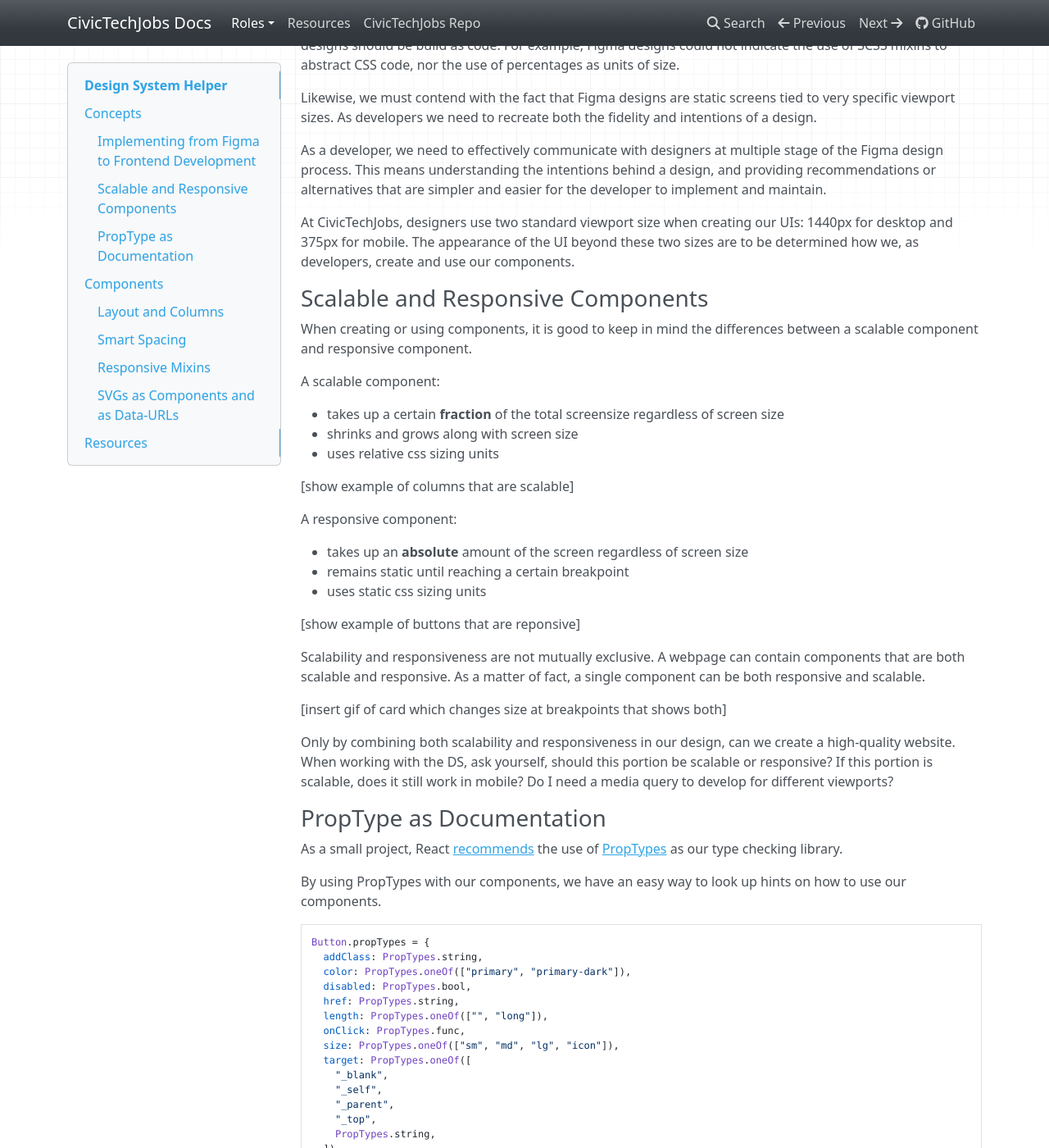
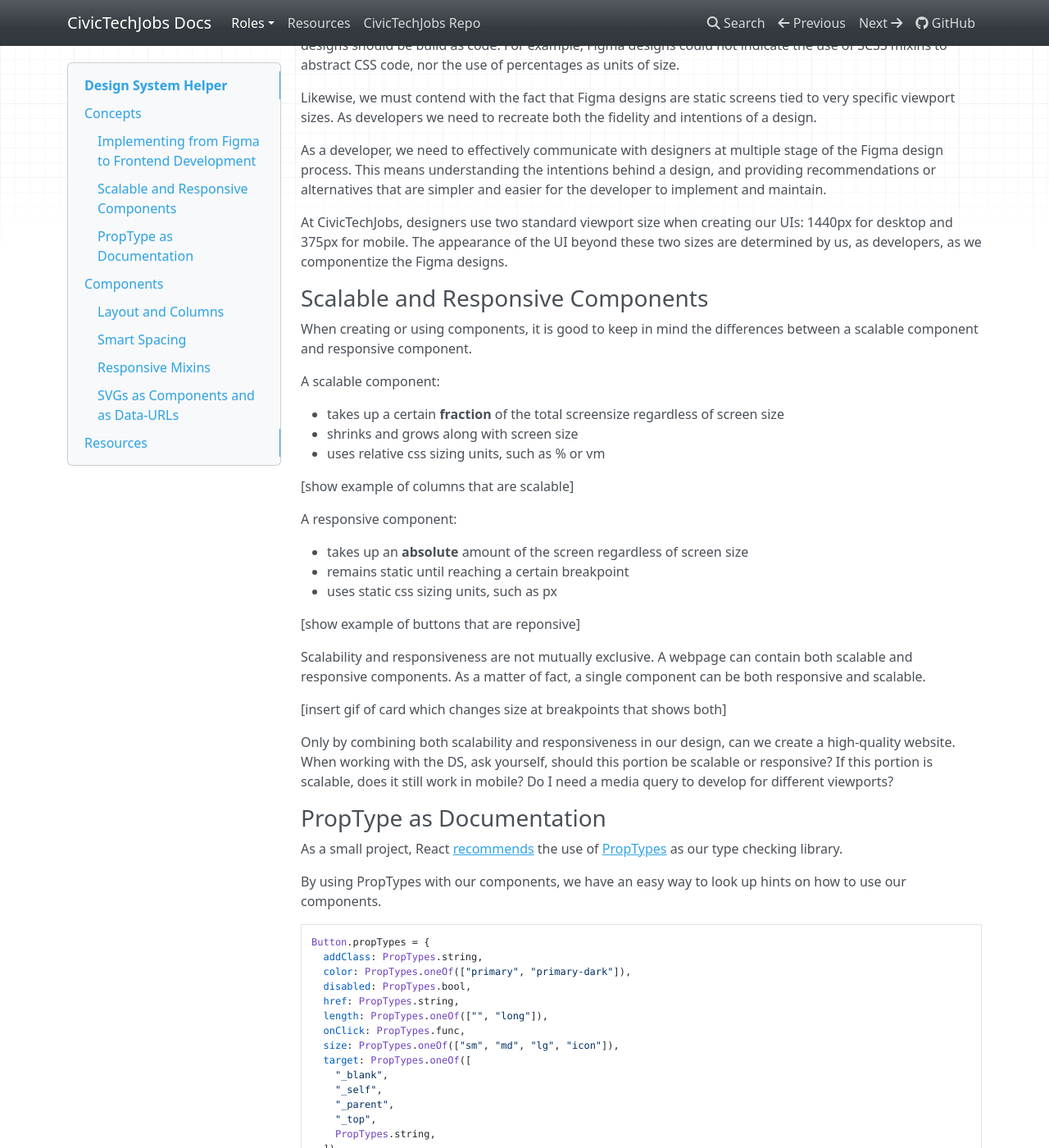
Before and after one commit to Aveline-art/CivicTechJobs-Documentation-Test, an MkDocs documentation site: the page built from docs/developer/design-system.md, in a window 1280 px wide and 1400 px high, scrolled down 531 px. Shown: the whole window at 82% size. Built offline with MkDocs 1.6.1, drawn with Linux system fonts in a browser that asks for light colours; nearby versions of some CDN libraries.

Commit message:
corrected spelling and error

```diff
--- a/docs/developer/design-system.md
+++ b/docs/developer/design-system.md
@@ -20,7 +20,7 @@ Likewise, we must contend with the fact that Figma designs are static screens ti
 
 As a developer, we need to effectively communicate with designers at multiple stage of the Figma design process. This means understanding the intentions behind a design, and providing recommendations or alternatives that are simpler and easier for the developer to implement and maintain.
 
-At CivicTechJobs, designers use two standard viewport size when creating our UIs: 1440px for desktop and 375px for mobile. The appearance of the UI beyond these two sizes are to be determined how we, as developers, create and use our components.
+At CivicTechJobs, designers use two standard viewport size when creating our UIs: 1440px for desktop and 375px for mobile. The appearance of the UI beyond these two sizes are determined by us, as developers, as we componentize the Figma designs.
 
 ### Scalable and Responsive Components
 
@@ -30,7 +30,7 @@ A scalable component:
 
 - takes up a certain **fraction** of the total screensize regardless of screen size
 - shrinks and grows along with screen size
-- uses relative css sizing units
+- uses relative css sizing units, such as % or vm
 
 [show example of columns that are scalable]
 
@@ -38,11 +38,11 @@ A responsive component:
 
 - takes up an **absolute** amount of the screen regardless of screen size
 - remains static until reaching a certain breakpoint
-- uses static css sizing units
+- uses static css sizing units, such as px
 
 [show example of buttons that are reponsive]
 
-Scalability and responsiveness are not mutually exclusive. A webpage can contain components that are both scalable and responsive. As a matter of fact, a single component can be both responsive and scalable.
+Scalability and responsiveness are not mutually exclusive. A webpage can contain both scalable and responsive components. As a matter of fact, a single component can be both responsive and scalable.
 
 [insert gif of card which changes size at breakpoints that shows both]
 
```
